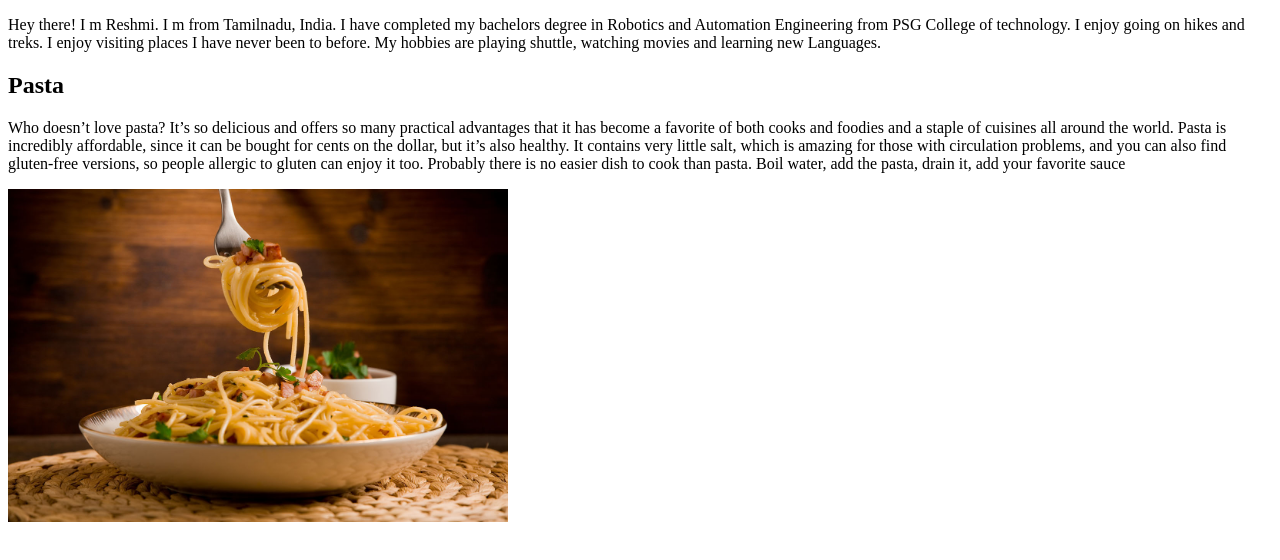
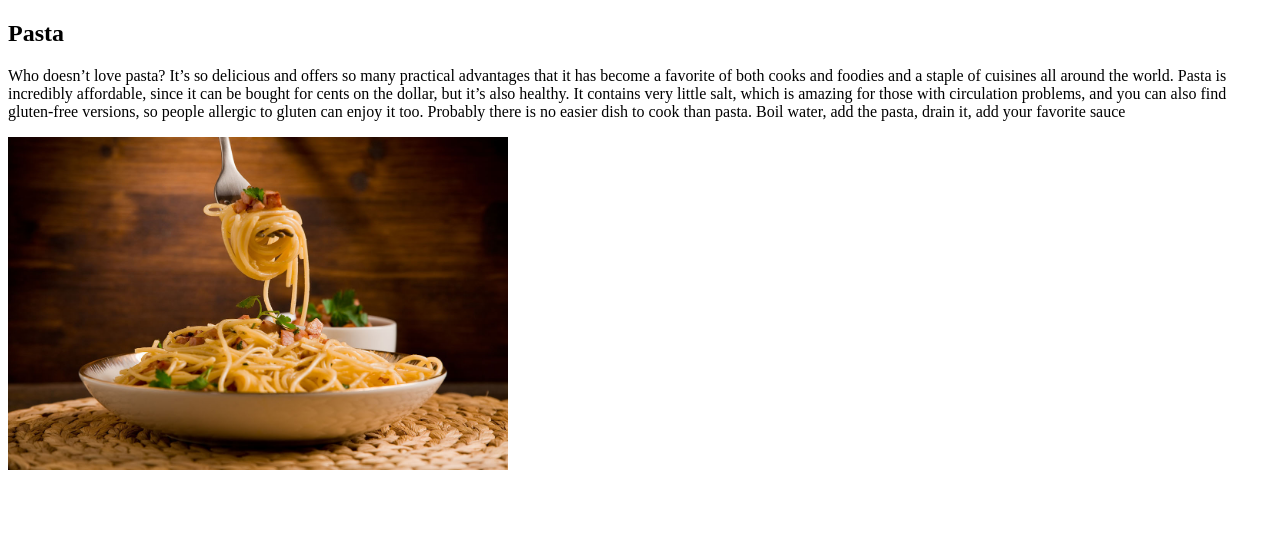
Before and after one commit to 44-563-WebApps-F23/44563-webapps-f23-assignment3-Reshmitj, a plain HTML site: page mystats.html in a window 1280 px wide. Drawn offline with Linux system fonts and the light colour scheme.

Commit message:
Update mystats.html

```diff
--- a/mystats.html
+++ b/mystats.html
@@ -6,10 +6,6 @@
 </head>
 
 <body>
-    <p>Hey there! I m Reshmi. I m from Tamilnadu, India. I have completed my bachelors degree in Robotics and Automation
-        Engineering from PSG College of technology. I enjoy going on hikes and treks. I enjoy visiting places I have
-        never been to before. My hobbies are playing shuttle, watching movies and learning new Languages.</p>
-
     <h2>Pasta</h2>
     <p>Who doesn’t love pasta? It’s so delicious and offers so many practical advantages that it has become a favorite
         of both cooks and foodies and a staple of cuisines all around the world. Pasta is incredibly affordable, since
```
